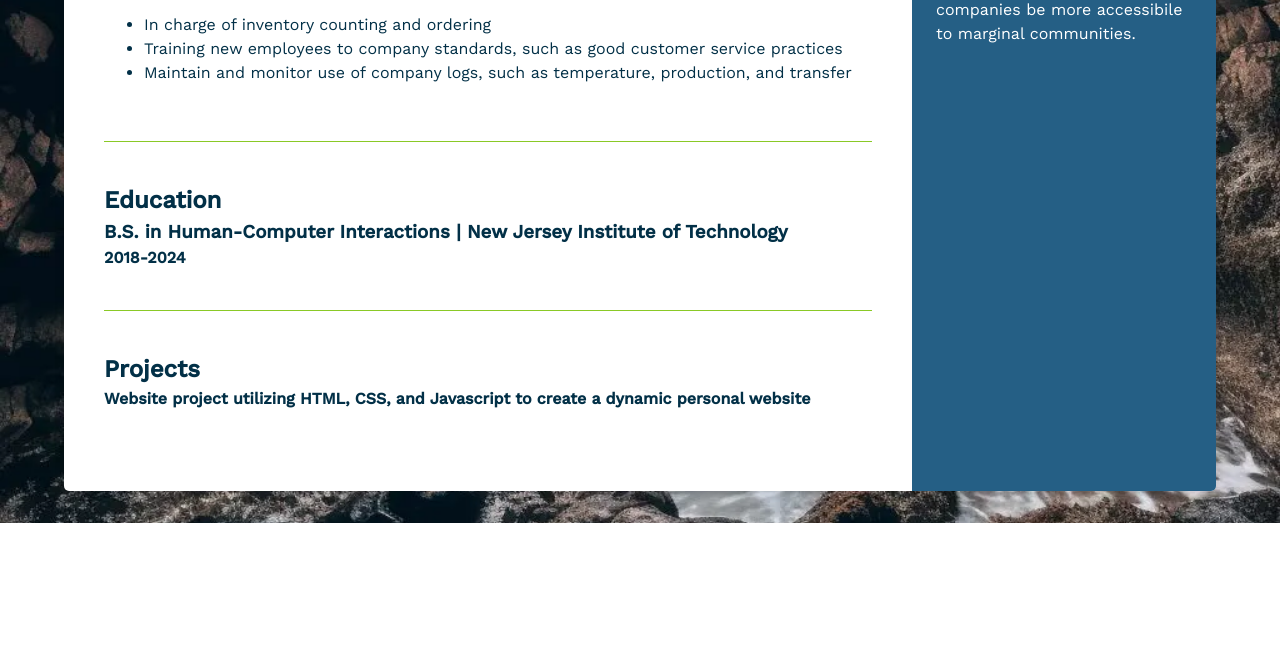
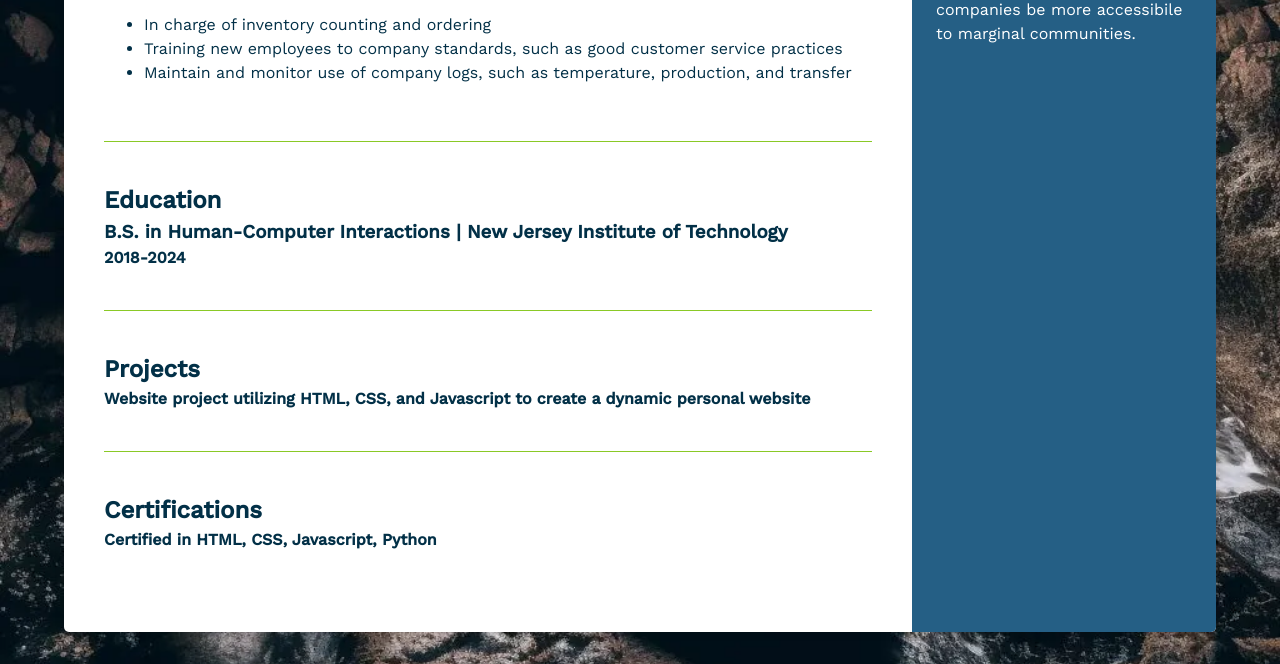
Before and after one commit to bk275/ResumeProject3, a website: page docs/index.html in a window 1280 px wide. Shown: the part 533-1197 px from the top of the page. Before the commit the page ends 1056 px from the top, so only its background shows below. Drawn offline with nearby package versions, Linux system fonts and the light colour scheme.

Commit message:
Updated Certifications

```diff
--- a/docs/index.html
+++ b/docs/index.html
@@ -103,6 +103,10 @@
                 <h2>Projects</h2>
                 <h4>Website project utilizing HTML, CSS, and Javascript to create a dynamic personal website</h4>
             </section>
+            <section class="certifications-section">
+                <h2>Certifications</h2>
+                <h4>Certified in HTML, CSS, Javascript, Python</h4>
+            </section>
         </main> <!-- Closes the main content -->
     </div> <!-- Closes the container -->
 </body> <!-- Closes the body -->
```
